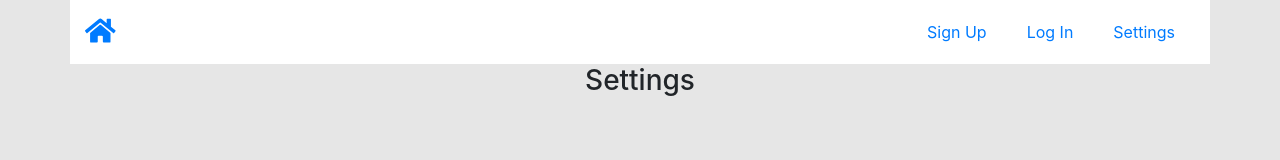
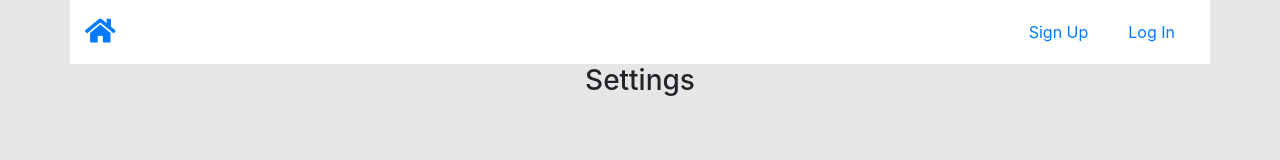
Before and after one commit to TheWicha/userAuth, a React (Create React App) app: page /Settings in a window 1280 px wide. Shown: the top 160 px of the page. Built offline with nearby package versions, Linux system fonts and the light colour scheme.

Commit message:
change view depending if user or not and add new style

```diff
--- a/src/components/Navbar/Navbar.js
+++ b/src/components/Navbar/Navbar.js
@@ -1,4 +1,4 @@
-import React from "react";
+import React, { useState } from "react";
 import { Container } from "react-bootstrap";
 import styled from "styled-components";
 import colorPalete from "../../helpers/colorPalete";
@@ -7,28 +7,37 @@ import NavIcon from "./NavIcon";
 import HomeIcon from "./HomeIcon";
 
 const Navbar = () => {
-  const StyledCon = styled(Container)`
-    background-color: ${colorPalete.white};
-    display: flex;
-    justify-content: space-between;
-    align-items: center;
-  `;
-
-  const NavIcons = styled.div`
-    display: flex;
-    justify-content: flex-end;
-  `;
+  const [user, setUser] = useState("guest");
 
   return (
     <StyledCon>
       <HomeIcon />
-      <NavIcons>
-        <NavIcon name={`Sign Up`} />
-        <NavIcon name={`Log In`} />
-        <NavIcon name={`Settings`} />
-      </NavIcons>
+      {user === "guest" && (
+        <NavIcons>
+          <NavIcon name={`Sign Up`} />
+          <NavIcon name={`Log In`} />
+        </NavIcons>
+      )}
+      {user !== "guest" && (
+        <NavIcons>
+          <NavIcon name={`Log Out`} />
+          <NavIcon name={`Settings`} />
+        </NavIcons>
+      )}
     </StyledCon>
   );
 };
 
 export default Navbar;
+
+const StyledCon = styled(Container)`
+  background-color: ${colorPalete.white};
+  display: flex;
+  justify-content: space-between;
+  align-items: center;
+`;
+
+const NavIcons = styled.div`
+  display: flex;
+  justify-content: flex-end;
+`;
```
